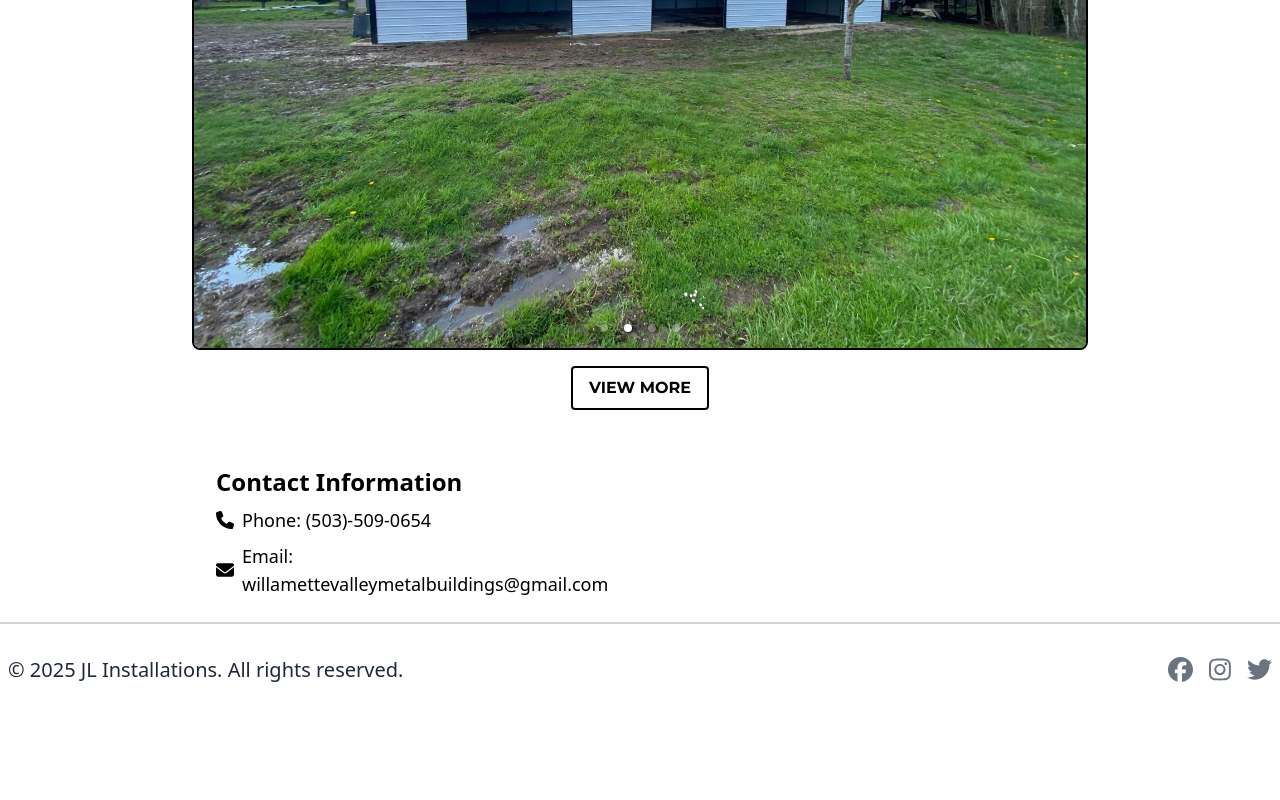
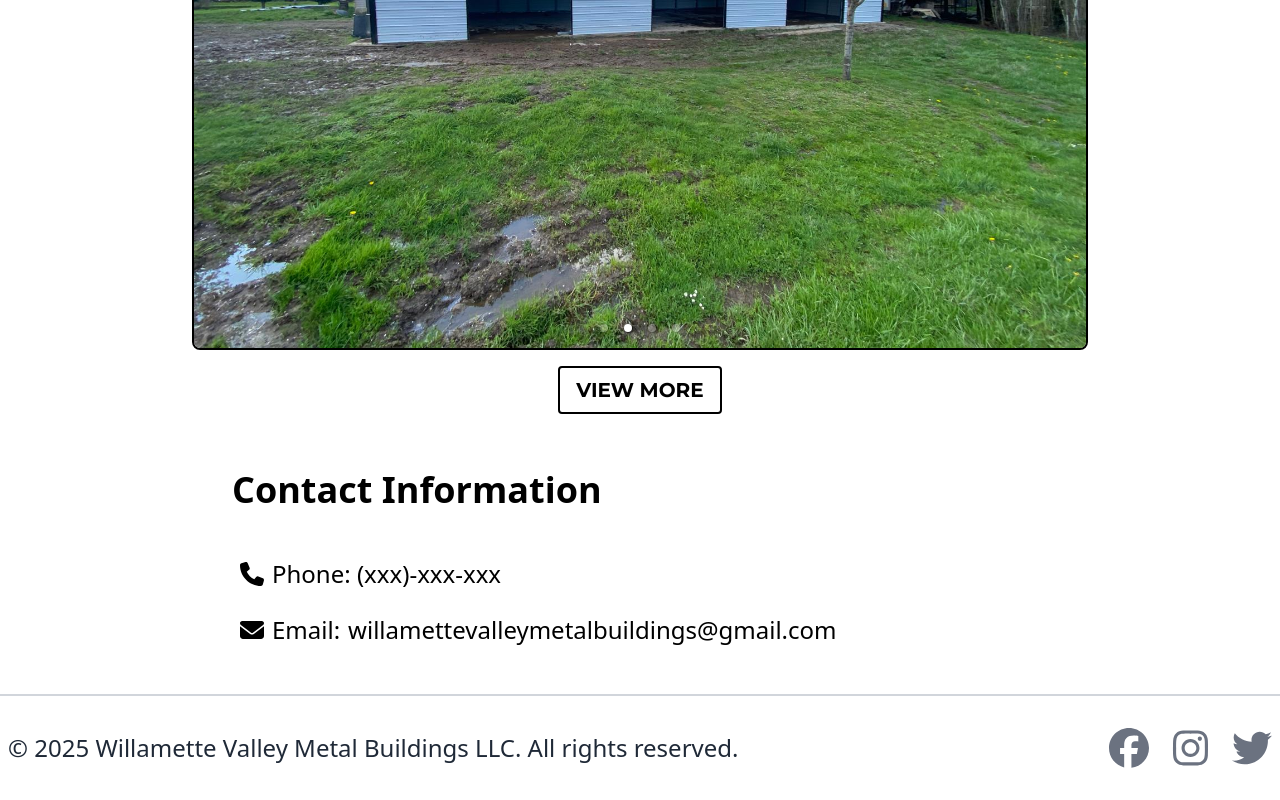
Before and after one commit to JayySaucee/constructionSite, a React (Create React App) app in the folder construction-website-jl/: page / in a window 1280 px wide. Shown: the part 1709-2509 px from the top of the page. Before the commit the page ends 2425 px from the top, so only its background shows below. Built offline with nearby package versions, Linux system fonts and the light colour scheme.

Commit message:
Version 0.8.0

```diff
--- a/construction-website-jl/src/components/Footer.js
+++ b/construction-website-jl/src/components/Footer.js
@@ -6,18 +6,18 @@ function Footer() {
     return (
         <footer className=" text-gray-800 py-8 text-xl border-t-2 border-gray-300">
             <div className="container mx-auto px-2 flex justify-between items-center">
-                <p className="text-center">&copy; {new Date().getFullYear()} JL Installations. All rights reserved.</p>
+                <p className="text-center text-2xl">&copy; {new Date().getFullYear()} Willamette Valley Metal Buildings LLC. All rights reserved.</p>
                 <nav className="mt-4">
                 </nav>
-                <div className="flex space-x-4">
-                    <a href="https://www.facebook.com" target="_blank" rel="noopener noreferrer" className="text-gray-500 hover:text-gray-900">
-                        <FontAwesomeIcon icon={faFacebook} size="lg" />
+                <div className="flex space-x-6">
+                    <a href="https://www.facebook.com" target="_blank" rel="noopener noreferrer" className="text-gray-500 hover:text-[#1877F2]">
+                        <FontAwesomeIcon icon={faFacebook} size="2xl" />
                     </a>
-                    <a href="https://www.instagram.com" target="_blank" rel="noopener noreferrer" className="text-gray-500 hover:text-gray-900">
-                        <FontAwesomeIcon icon={faInstagram} size="lg" />
+                    <a href="https://www.instagram.com" target="_blank" rel="noopener noreferrer" className="text-gray-500 hover:text-[#962fbf]">
+                        <FontAwesomeIcon icon={faInstagram} size="2xl" />
                     </a>
-                    <a href="https://www.twitter.com" target="_blank" rel="noopener noreferrer" className="text-gray-500 hover:text-gray-900">
-                        <FontAwesomeIcon icon={faTwitter} size="lg" />
+                    <a href="https://www.twitter.com" target="_blank" rel="noopener noreferrer" className="text-gray-500 hover:text-[#1DA1F2]">
+                        <FontAwesomeIcon icon={faTwitter} size="2xl" />
                     </a>
                 </div>
             </div>
--- a/construction-website-jl/src/components/quoteForm.js
+++ b/construction-website-jl/src/components/quoteForm.js
@@ -106,9 +106,25 @@ function QuoteForm() {
         <div className="mb-4">
           <label className="block text-gray-700 text-sm font-bold mb-2">Preferred Contact Method</label>
           <div className="flex items-center">
-            <input type="radio" id="contactEmail" name="Preferred Contact Method" value="Email" className="mr-2 hover:cursor-pointer" checked={formData.contactMethod === 'email'} onChange={handleChange} />
+            <input
+              type="radio"
+              id="contactEmail"
+              name="contactMethod"
+              value="email"
+              className="mr-2 hover:cursor-pointer"
+              checked={formData.contactMethod === 'email'}
+              onChange={handleChange}
+            />
             <label htmlFor="contactEmail" className="mr-4">Email</label>
-            <input type="radio" id="contactPhone" name="Preferred Contact Method" value="Phone" className="mr-2 hover:cursor-pointer" checked={formData.contactMethod === 'phone'} onChange={handleChange} />
+            <input
+              type="radio"
+              id="contactPhone"
+              name="contactMethod"
+              value="phone"
+              className="mr-2 hover:cursor-pointer"
+              checked={formData.contactMethod === 'phone'}
+              onChange={handleChange}
+            />
             <label htmlFor="contactPhone">Phone</label>
           </div>
         </div>
--- a/construction-website-jl/src/pages/About.js
+++ b/construction-website-jl/src/pages/About.js
@@ -3,7 +3,7 @@ import AOS from 'aos';
 
 function About() {
   useEffect(() => {
-      document.title = "JL Installations - About";
+      document.title = "WVMB - About";
     }, []);
 
     useEffect(() => {
@@ -25,7 +25,7 @@ function About() {
         <div className="mb-12 p-8 bg-gray-100 rounded-lg shadow-lg" data-aos="fade-up">
           <h2 className="text-3xl font-bold mb-6" style={{ fontFamily: 'Montserrat, sans-serif' }}>Our Mission</h2>
           <p className="text-xl" style={{ fontFamily: 'Montserrat, sans-serif' }}>
-            At JL Installations, we are committed to providing top-quality installation services to our clients. Our mission is to deliver exceptional results that exceed expectations and ensure customer satisfaction.
+            At Willamette Valley Metal Buildings LLC, we are committed to providing top-quality installation services to our clients. Our mission is to deliver exceptional results that exceed expectations and ensure customer satisfaction.
           </p>
         </div>
 
@@ -47,7 +47,8 @@ function About() {
           <h2 className="text-3xl font-bold mb-6" style={{ fontFamily: 'Montserrat, sans-serif' }}>Contact Us</h2>
           <p className="text-xl" style={{ fontFamily: 'Montserrat, sans-serif' }}>
             For more information about our services or to request a quote, please contact us at
-            <a href="tel:503-509-0654" className="ml-2 text-blue-500 hover: font-semibold hover:text-blue-700">(503) 509-0654</a>
+            <a href="tel:(xxx)-xxx-xxx" className="ml-2 text-blue-500 hover: font-semibold hover:text-blue-700">(xxx)-xxx-xxx</a>.
+            You can also use our built in contact form, found on our homepage. We look forward to working with you!
           </p>
       </div>
     </div>
--- a/construction-website-jl/src/pages/Gallery.js
+++ b/construction-website-jl/src/pages/Gallery.js
@@ -41,7 +41,7 @@ const Gallery = () => {
   const [isOpen, setIsOpen] = useState(false);
 
   useEffect(() => {
-      document.title = "JL Installations - Previous Work";
+      document.title = "WVMB - Previous Work";
     }, []);
 
   useEffect(() => {
@@ -49,7 +49,7 @@ const Gallery = () => {
   }, []);
 
   return (
-    <div className="gallery">
+    <div className="mt-24 p-8">
       <h1 className="text-4xl font-bold mb-4 text-center" style={{ fontFamily: 'Montserrat, sans-serif' }}>PREVIOUS WORK</h1>
       <div className="gallery-grid grid grid-cols-1 sm:grid-cols-2 md:grid-cols-3 lg:grid-cols-4 gap-4 p-4 border-t border-black">
         {images.map((image, index) => (
--- a/construction-website-jl/src/pages/Home.js
+++ b/construction-website-jl/src/pages/Home.js
@@ -73,27 +73,28 @@ function Home() {
         {/* Button to view more photos in the gallery */}
         <div className="text-center mt-4" data-aos="fade-up">
           <Link to="/gallery" className="no-underline">
-            <button className='bg-white hover:text-white hover:bg-black text-black font-bold border-black border-2 py-2 px-4 rounded' style={{ fontFamily: 'Montserrat, sans-serif' }}>
+            <button className='bg-white hover:text-white text-xl hover:bg-black text-black font-bold border-black border-2 py-2 px-4 rounded' style={{ fontFamily: 'Montserrat, sans-serif' }}>
               VIEW MORE
             </button>
           </Link>
         </div>
 
         {/* Contact Information and Business Hours posted in separate divs */}
-        <div className="mt-8 grid grid-cols-1 md:grid-cols-2 gap-8" data-aos="fade-up">
-          <div className="py-6 px-6">
-            <h2 className="text-2xl font-bold mb-2">Contact Information</h2>
-            <ul className="space-y-2 text-lg">
+        <div className="mt-8 grid grid-cols-1 md:grid-cols-[4.5fr,1fr] gap-8 max-w-7xl mx-auto" data-aos="fade-up">
+          <div className="py-4 px-2 md:px-8">
+            <h2 className="text-4xl font-bold mb-4 p-2">Contact Information</h2>
+            <ul className="space-y-2 text-lg py-2 m-2">
               <li>
-                <a href="tel:5035090654" className="hover:semibold flex items-center">
+                <a href="tel:5035090654" className="hover:semibold text-2xl py-2 m-2 hover:text-blue-600 flex items-center">
                   <FontAwesomeIcon icon={faPhone} className="mr-2" />
-                  Phone: (503)-509-0654
+                  Phone: (xxx)-xxx-xxx
                 </a>
               </li>
               <li>
-                <a href="mailto:willamettevalleymetalbuildings@gmail.com" className="flex items-center hover:semibold">
+                <a href="mailto:willamettevalleymetalbuildings@gmail.com" className="flex items-center text-2xl py-2 m-2 hover:semibold hover:text-blue-600">
                   <FontAwesomeIcon icon={faEnvelope} className="mr-2" />
-                  Email: willamettevalleymetalbuildings@gmail.com
+                  <span className="whitespace-nowrap mr-2">Email:</span>
+                  <span className="break-all">willamettevalleymetalbuildings@gmail.com</span>
                 </a>
               </li>
               {/* Not using the location link for now. May change in the future so let's keep it commented out.
--- a/construction-website-jl/src/pages/SitePreparation.js
+++ b/construction-website-jl/src/pages/SitePreparation.js
@@ -72,6 +72,8 @@ function SitePreparation() {
         </p>
       </div>
 
+    {/* Displaying images of blueprints for the client to see, not being used for now.
+
       <div className="mb-12 p-8 bg-gray-100 rounded-lg shadow-lg" data-aos="fade-up">
         <h2 className="text-3xl font-bold mb-6" style={{ fontFamily: 'Montserrat, sans-serif' }}>Plans for Guidance</h2>
         <div className="grid grid-cols-1 sm:grid-cols-2 md:grid-cols-3 gap-4">
@@ -82,6 +84,7 @@ function SitePreparation() {
           ))}
         </div>
       </div>
+    */}
 
       <div className="mb-12 p-8 bg-gray-100 rounded-lg shadow-lg" data-aos="fade-up">
         <h2 className="text-3xl font-bold mb-6" style={{ fontFamily: 'Montserrat, sans-serif' }}>Client Responsibilities</h2>
```
Also changed, not shown: 1 other file (tests, documents, lock files or other folders).
